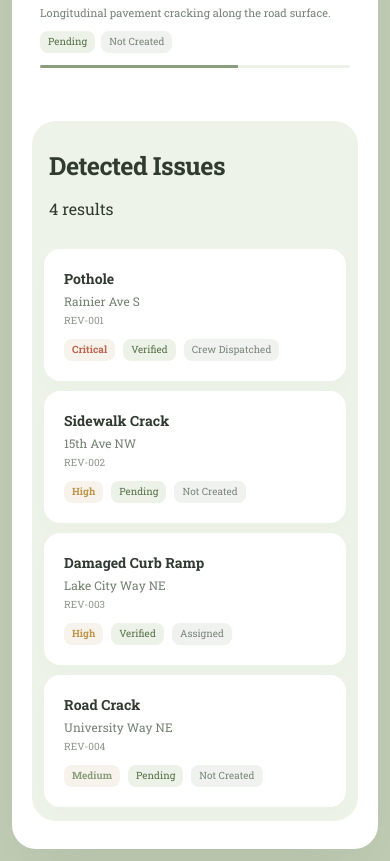
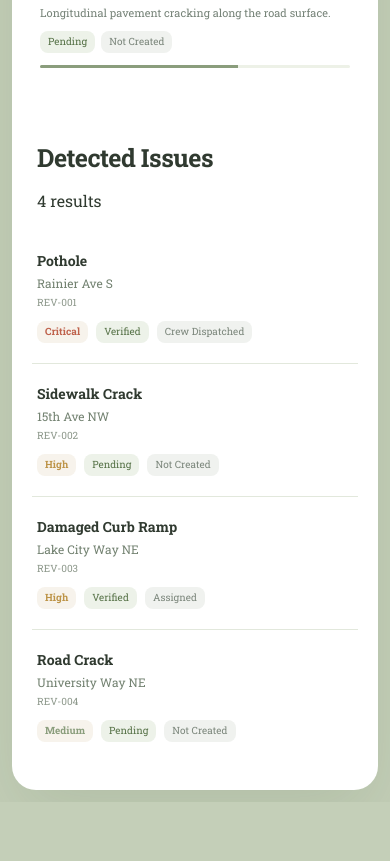
Before and after one commit to jacheun/DubHacks2026, a React (Vite) app in the folder frontend/: page / in a window 390 px wide. Shown: the part 1680-2541 px from the top of the page. After the commit the page ends 2482 px from the top, so only its background shows below. Built offline with nearby package versions, Linux system fonts and the light colour scheme.

Commit message:
removed card formatting from detected issues

```diff
--- a/frontend/src/App.css
+++ b/frontend/src/App.css
@@ -244,9 +244,9 @@ h1 { font-size: clamp(30px, 3.1vw, 46px); font-weight: 700; letter-spacing: -1.5
 .priority-title strong { color: var(--sage-dark); }
 .review-badge, .work-badge, .priority { border-radius: 8px; }
 .progress-track { border-radius: 5px; background: #edf1e7; }
-.issues-section { background: #edf3e8; border: 0; border-radius: 24px; padding: 10px 20px 20px; margin-top: 34px; }
+.issues-section { background: transparent; border: 0; border-radius: 0; padding: 0; margin-top: 34px; }
 .section-header { padding: 20px 5px; border: 0; }
-.issue-card { border: 0; border-radius: 16px; margin-top: 10px; padding: 20px; box-shadow: 0 8px 20px #60745106; }
+.issue-card { border: 0; border-bottom: 1px solid #e2e8dc; border-radius: 0; margin: 0; padding: 20px 5px; background: transparent; box-shadow: none; }
 .filter-buttons button { border-radius: 12px; color: #697861; }
 .filter-buttons button.active { background: #fff; border-color: #e0e7d8; color: var(--sage-dark); }
 .advanced-filters { border: 0; border-radius: 22px; background: #f1f5eb; padding: 24px; }
@@ -281,7 +281,7 @@ h1 { font-size: clamp(30px, 3.1vw, 46px); font-weight: 700; letter-spacing: -1.5
   .stat-card:nth-child(odd) { padding-left: 0; }
   .stat-card:nth-child(even) { border: 0; }
   .priority-list { grid-template-columns: 1fr; }
-  .issues-section { padding: 8px 12px 14px; }
+  .issues-section { padding: 0; }
   .map-area { min-height: 320px; }
 }
 
```
